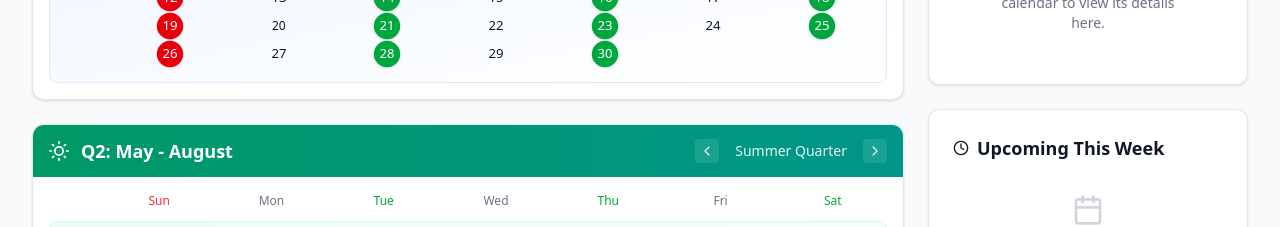
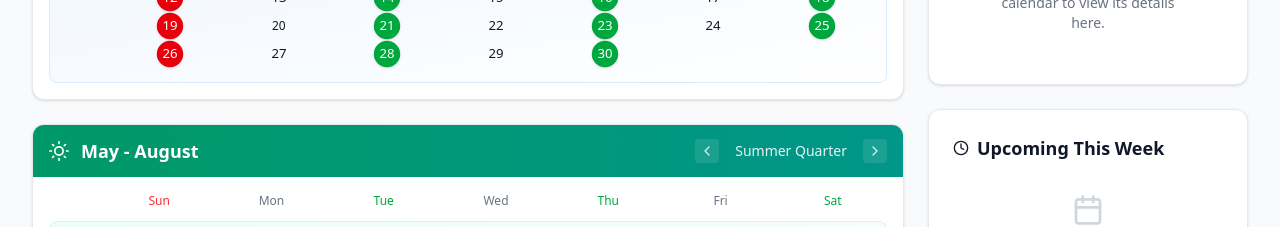
Before and after one commit to jeffkaberagithara-guru/pcea-calendar, a React (Vite) app: page / in a window 1280 px wide. Shown: the part 880-1107 px from the top of the page. Built offline with nearby package versions, Linux system fonts and the light colour scheme.

Commit message:
Modified Quarter Two component

```diff
--- a/src/components/QuarterTwo.jsx
+++ b/src/components/QuarterTwo.jsx
@@ -4,7 +4,7 @@ import { getMonthData, getEventTypeColor, ALL_MONTHS, WEEKDAYS } from "../events
 
 function QuarterTwo({ events, onEventSelect, selectedEvent }) {
     const year = 2026;
-    const title = "Q2: May - August";
+    const title = "May - August";
     const subTitle = "Summer Quarter";
 
     const months = ALL_MONTHS.slice(4, 8);
```
